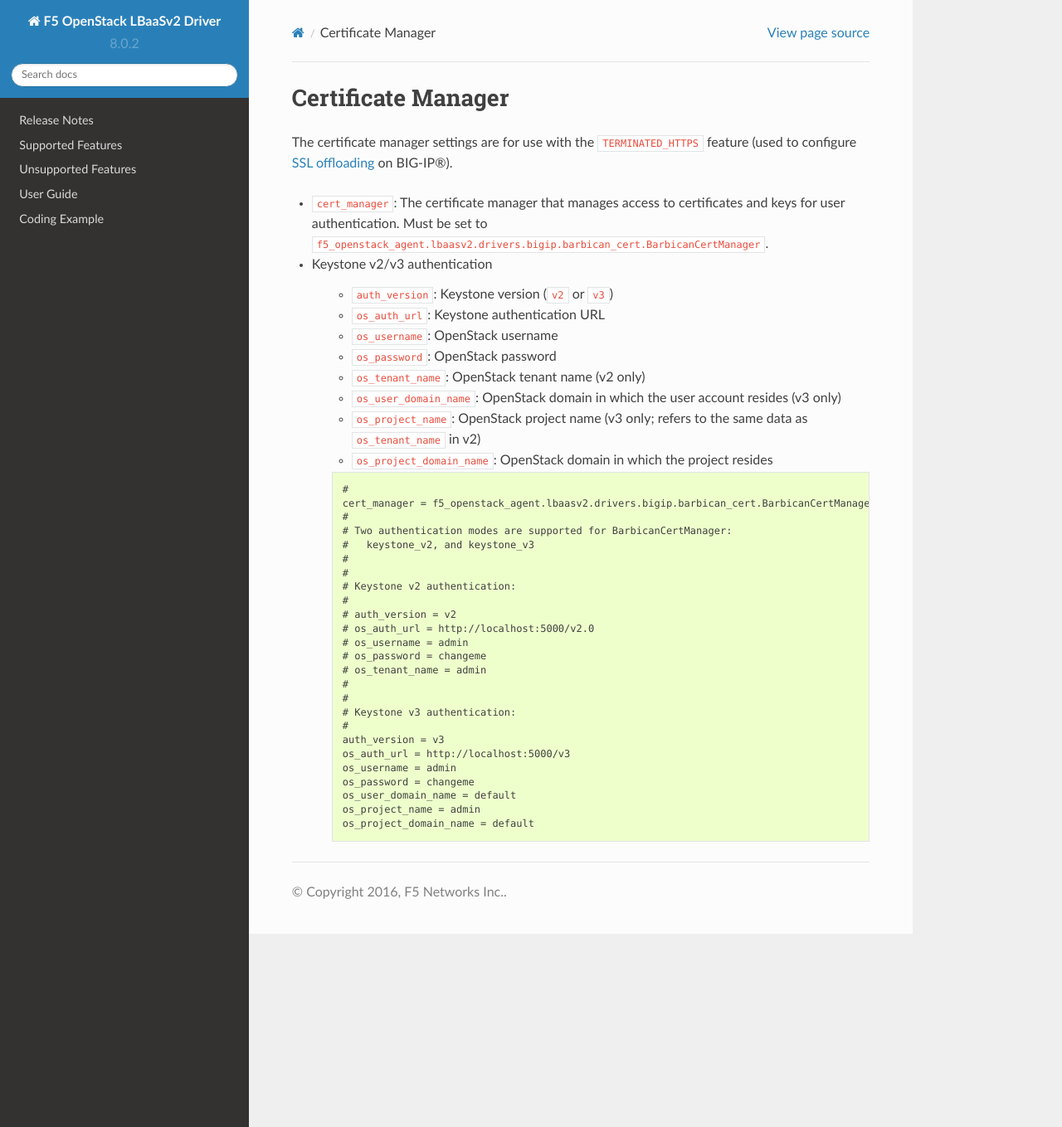
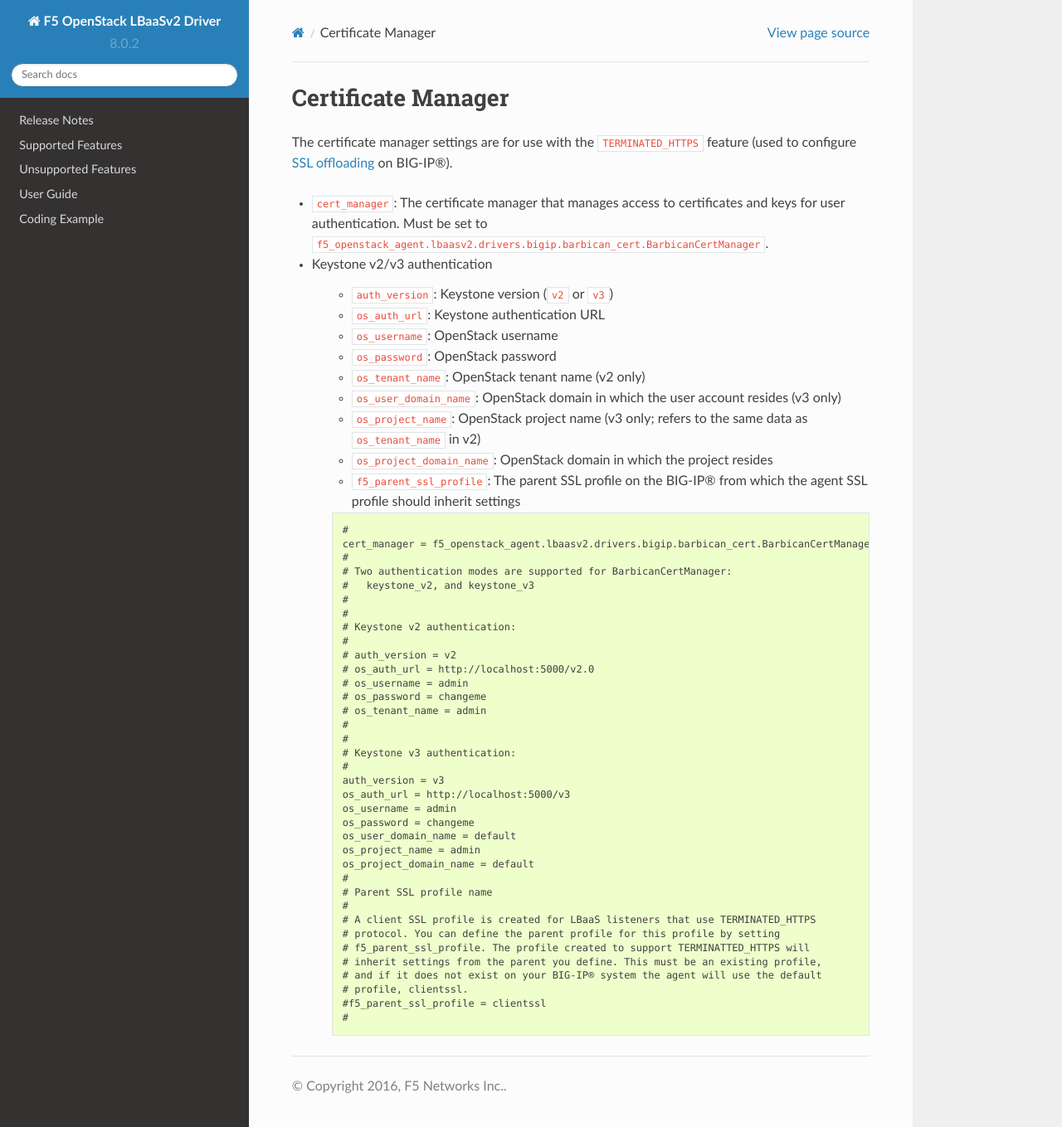
Before and after one commit to F5Networks/f5-openstack-lbaasv2-driver, a Sphinx documentation site: the page built from docs/includes/topic_cert-manager.rst, in a window 1280 px wide and 1359 px high. Shown: the whole window at 83% size. Built offline with Sphinx 7.4.7 and the Read the Docs theme 2.0.0, drawn with Linux system fonts in a browser that asks for light colours.

Commit message:
update certificate manager feature doc with parent ssl profile name info; update default setting for parent ssl profile in agent config file examples
edit tls load balancer item for clarity

```diff
--- a/docs/includes/topic_cert-manager.rst
+++ b/docs/includes/topic_cert-manager.rst
@@ -16,6 +16,7 @@
     - ``os_user_domain_name``: OpenStack domain in which the user account resides (v3 only)
     - ``os_project_name``: OpenStack project name (v3 only; refers to the same data as ``os_tenant_name`` in v2)
     - ``os_project_domain_name``: OpenStack domain in which the project resides
+    - ``f5_parent_ssl_profile``: The parent SSL profile on the BIG-IP® from which the agent SSL profile should inherit settings
 
     .. code-block:: text
 
@@ -44,3 +45,14 @@
         os_user_domain_name = default
         os_project_name = admin
         os_project_domain_name = default
+        #
+        # Parent SSL profile name
+        #
+        # A client SSL profile is created for LBaaS listeners that use TERMINATED_HTTPS
+        # protocol. You can define the parent profile for this profile by setting
+        # f5_parent_ssl_profile. The profile created to support TERMINATTED_HTTPS will
+        # inherit settings from the parent you define. This must be an existing profile,
+        # and if it does not exist on your BIG-IP® system the agent will use the default
+        # profile, clientssl.
+        #f5_parent_ssl_profile = clientssl
+        #
```
Also changed, not shown: docs/coding-example-lbaasv2.rst (+1 -1 lines), 4 other files.
